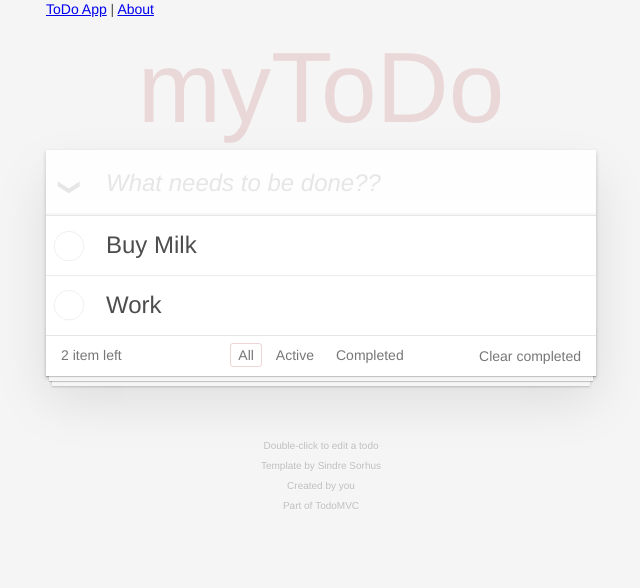
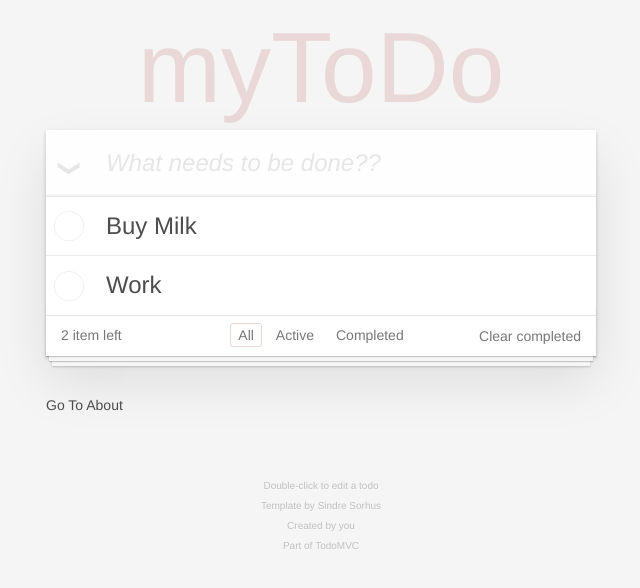
Before and after one commit to oxygen-TW/AngularTodoList, an Angular app: page / in a window 1280 px wide. Shown: the top 588 px of the page, without its empty margins (319-959 px from the left). Built offline with nearby package versions, Linux system fonts and the light colour scheme.

Commit message:
Finish homework

```diff
--- a/src/app/app.component.html
+++ b/src/app/app.component.html
@@ -1,4 +1 @@
-<a routerLink="/">ToDo App</a> |
-<a routerLink="/about">About</a>
-
 <router-outlet></router-outlet>
--- a/src/app/main/main.component.html
+++ b/src/app/main/main.component.html
@@ -22,19 +22,20 @@
       <!-- Remove this if you don't implement routing -->
       <ul class="filters">
         <li>
-          <a [class]="{'selected': cond === 'all'}" href="#/" (click)="setCond('all')">All</a>
+          <a [class]="{'selected': cond === 'all'}" routerLink="/" [queryParams]="{cond: 'all'}">All</a>
         </li>
         <li>
-          <a [class]="{'selected': cond === 'active'}" href="#/active" (click)="setCond('active')">Active</a>
+          <a [class]="{'selected': cond === 'active'}"  routerLink="/" [queryParams]="{cond: 'active'}">Active</a>
         </li>
         <li>
-          <a [class]="{'selected': cond === 'completed'}" href="#/completed" (click)="setCond('completed')">Completed</a>
+          <a [class]="{'selected': cond === 'completed'}" routerLink="/" [queryParams]="{cond: 'completed'}">Completed</a>
         </li>
       </ul>
       <!-- Hidden if no completed items are left ↓ -->
       <button class="clear-completed" (click)="RemoveCompleted()">Clear completed</button>
     </footer>
   </section>
+  <button (click)="gotoAbout();">Go To About</button>
   <footer class="info">
     <p>Double-click to edit a todo</p>
     <!-- Remove the below line ↓ -->
--- a/src/app/main/main.component.ts
+++ b/src/app/main/main.component.ts
@@ -1,13 +1,15 @@
-import { Component, DoCheck } from '@angular/core';
+import { Component, DoCheck, OnInit } from '@angular/core';
 import { FormsModule } from '@angular/forms';
 import { HandleTodoService } from '../handle-todo.service';
+import { ActivatedRoute, Router } from "@angular/router";
 
 @Component({
   selector: 'app-main',
   templateUrl: './main.component.html',
   styleUrls: ['./main.component.css']
 })
-export class MainComponent implements DoCheck {
+
+export class MainComponent implements DoCheck{
   title = 'myToDo';
   inputPlaceHolder = "What needs to be done??";
   newTodo = "default Value";
@@ -15,7 +17,16 @@ export class MainComponent implements DoCheck {
   cond = "all";
 
   //Component 建構涵式
-  constructor(public service: HandleTodoService){ };
+  constructor(public service: HandleTodoService, private route: ActivatedRoute, private router: Router){
+    this.route.queryParamMap.subscribe({
+      next: (params) => {
+        if(params.get("cond") == undefined)
+          this.cond = "all";
+        else
+          this.cond = params.get("cond");
+      }
+    })
+   };
 
   AddItem(event){
     this.service.AddItem(event);
@@ -30,8 +41,8 @@ export class MainComponent implements DoCheck {
     this.service.RemoveCompleted();
   }
 
-  setCond(flag: string){
-    this.cond = flag;
+  gotoAbout(){
+    this.router.navigate(['./about'], { relativeTo: this.route});
   }
 
   //當畫面有變更時即會執行(參考 Angular 生命週期)
```
